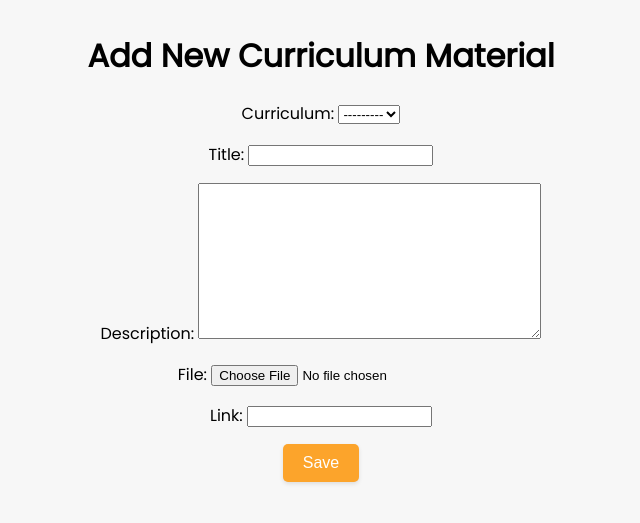
After one commit to CEGabriele/penguin-python-platform, a Django app: page /dashboard/create_material in a window 1280 px wide. The commit adds this page. Shown: the top 523 px of the page, without its empty margins (319-959 px from the left). Run offline with Django 5.2, Linux system fonts and the light colour scheme; data that the repository does not hold is empty.

Commit message:
Admin can create homework form and student materials

```diff
--- a/dashboard/forms.py
+++ b/dashboard/forms.py
@@ -1,5 +1,5 @@
 from django import forms
-from .models import User, Uploads, Student, Teacher, Class, HomeworkTemplate, AssignedHomework, HomeworkQuestion, Curriculum, QuestionChoices, StudentQuestionResponse
+from .models import User, Uploads, Student, Teacher, Class, HomeworkTemplate, AssignedHomework, HomeworkQuestion, Curriculum, QuestionChoices, StudentQuestionResponse, Material
 from django.forms import modelformset_factory, inlineformset_factory
 from django_select2.forms import ModelSelect2MultipleWidget, ModelSelect2Widget
 from .widgets import TeacherSelect2Widget, StudentSelect2Widget
@@ -183,3 +183,8 @@ class AssignHomeworkDueDateForm(forms.Form):
     due_date = forms.DateField(initial=date.today, widget=forms.DateInput(attrs={'type': 'date'}))
     class_id = forms.IntegerField(widget=forms.HiddenInput())
     template_id = forms.IntegerField(widget=forms.HiddenInput())
+
+class MaterialForm(forms.ModelForm):
+    class Meta:
+        model = Material
+        fields = ['curriculum', 'title', 'description', 'file', 'link']
--- a/dashboard/models.py
+++ b/dashboard/models.py
@@ -105,8 +105,8 @@ class Material(models.Model):
     curriculum = models.ForeignKey(Curriculum, on_delete = models.CASCADE, related_name = "materials")
     title = models.CharField()
     description = models.TextField(blank = True)
-    file = models.FileField(upload_to = 'curriculum_materials', null = True)
-    link = models.URLField(blank = True)
+    file = models.FileField(upload_to = 'curriculum_materials', null = True, blank = True)
+    link = models.URLField(blank = True, null = True)
     class_week = models.IntegerField(default = 0)
 
 class PostedMaterial(models.Model):
--- /dev/null
+++ b/dashboard/templates/create_material.html
@@ -0,0 +1,17 @@
+{% load static %}
+<!DOCTYPE html>
+<html>
+<head>
+    <title>Create New Student Material</title>
+    <link rel="stylesheet" href="{% static 'styles.css' %}">
+    <link rel="stylesheet" href="https://fonts.googleapis.com/css?family=Poppins">
+</head>
+<body>
+  <h1>Add New Curriculum Material</h1>
+  <form method="post" enctype="multipart/form-data">
+    {% csrf_token %}
+    {{ form.as_p }}
+    <button type="submit">Save</button>
+  </form>
+</body>
+</html>
--- a/dashboard/templates/teacher_assignments_list.html
+++ b/dashboard/templates/teacher_assignments_list.html
@@ -8,8 +8,6 @@
 </head>
 <body>
     <h1>{{request.user.get_short_name}}'s Posted Assignments</h1>
-    <a href = {%url 'create_homework_template'%}>Create New Homework Form</a>
-    <div class="class-grid">
         {%if class_forms%}
             {% for class_obj, grouped_assignments in class_forms.items%}
                 <div class = "class-card">
--- a/dashboard/urls.py
+++ b/dashboard/urls.py
@@ -1,5 +1,5 @@
 from django.urls import path
-from .views import download_file_view, student_dashboard, teacher_dashboard, view_student, student_assignments, teacher_assignments_list, student_form_view, responses_view, student_class_view, teacher_class_view, get_code_feedback, admin_dashboard, admin_class_view, create_homework_template, assign_homework_assignment, get_due_date_form, post_material
+from .views import download_file_view, student_dashboard, teacher_dashboard, view_student, student_assignments, teacher_assignments_list, student_form_view, responses_view, student_class_view, teacher_class_view, get_code_feedback, admin_dashboard, admin_class_view, create_homework_template, assign_homework_assignment, get_due_date_form, post_material, create_material
 
 
 urlpatterns = [
@@ -20,5 +20,7 @@ urlpatterns = [
     path('set-due-date/<int:class_id>/<int:template_id>/', get_due_date_form, name="get_homework_due_date_form"),
     path('assign_homework_assignment', assign_homework_assignment, name="assign_homework_assignment"),
     path('post_material/<int:class_id>/<int:material_id>/', post_material, name='post_material_htmx'),
+    path('create_material', create_material, name='create_material'),
+
 
 ]
--- a/dashboard/views.py
+++ b/dashboard/views.py
@@ -1,6 +1,6 @@
 from django.shortcuts import render, redirect, get_object_or_404
 from django.http import FileResponse, Http404, HttpResponse, JsonResponse, HttpResponseBadRequest
-from .forms import HomeworkUpload, ClassworkUpload, HomeworkTemplateForm, HomeworkQuestionFormSet, HomeworkChoiceFormSet, StudentAnswerForm, StudentCreationForm, TeacherCreationForm, ClassCreationForm, ClassStudentUpdateForm, StudentPasswordResetForm, TeacherPasswordResetForm, AssignHomeworkDueDateForm
+from .forms import HomeworkUpload, ClassworkUpload, HomeworkTemplateForm, HomeworkQuestionFormSet, HomeworkChoiceFormSet, StudentAnswerForm, StudentCreationForm, TeacherCreationForm, ClassCreationForm, ClassStudentUpdateForm, StudentPasswordResetForm, TeacherPasswordResetForm, AssignHomeworkDueDateForm, MaterialForm
 from .models import Student, Uploads, Teacher, User, Class, HomeworkQuestion, AssignedHomework, StudentQuestionResponse, HomeworkTemplate, Material, PostedMaterial
 from django.contrib.auth.decorators import login_required
 from itertools import groupby
@@ -476,6 +476,7 @@ def assign_homework_assignment(request):
             return render(request, 'partials/due_date_form.html', {'form': form})
     return HttpResponseBadRequest("Invalid request.")
 
+@csrf_exempt
 def post_material(request, class_id, material_id):
     if request.method == "POST":
         class_obj = Class.objects.get(id=class_id, teacher=request.user.teacher)
@@ -483,7 +484,18 @@ def post_material(request, class_id, material_id):
         if not class_obj or not material:
             return HttpResponseBadRequest("Invalid class or material.")
 
-        if not PostedMaterial.objects.filter(class_obj=class_obj, material=material).exists():
-            PostedMaterial.objects.create(class_obj=class_obj, material=material)
+        if not PostedMaterial.objects.filter(for_class=class_obj, material=material).exists():
+            PostedMaterial.objects.create(for_class=class_obj, material=material)
 
         return HttpResponse("Material posted.")
+
+def create_material(request):
+    if request.method == 'POST':
+        form = MaterialForm(request.POST, request.FILES)
+        if form.is_valid():
+            material = form.save()
+            return redirect('admin_dashboard')
+    else:
+        form = MaterialForm()
+
+    return render(request, 'create_material.html', {'form': form})
```
Also changed, not shown: dashboard/templates/admin_dashboard.html (+7 -5 lines).
